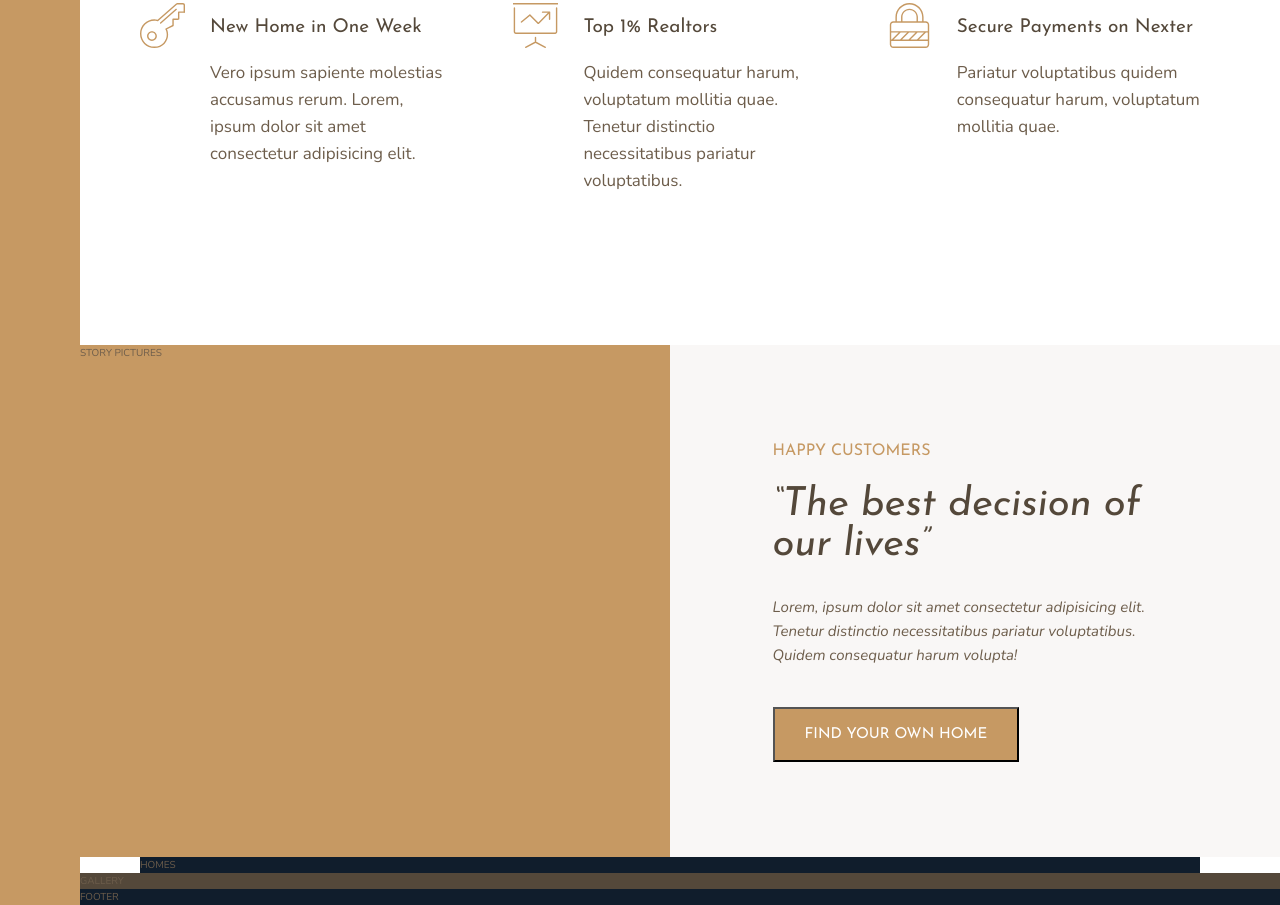
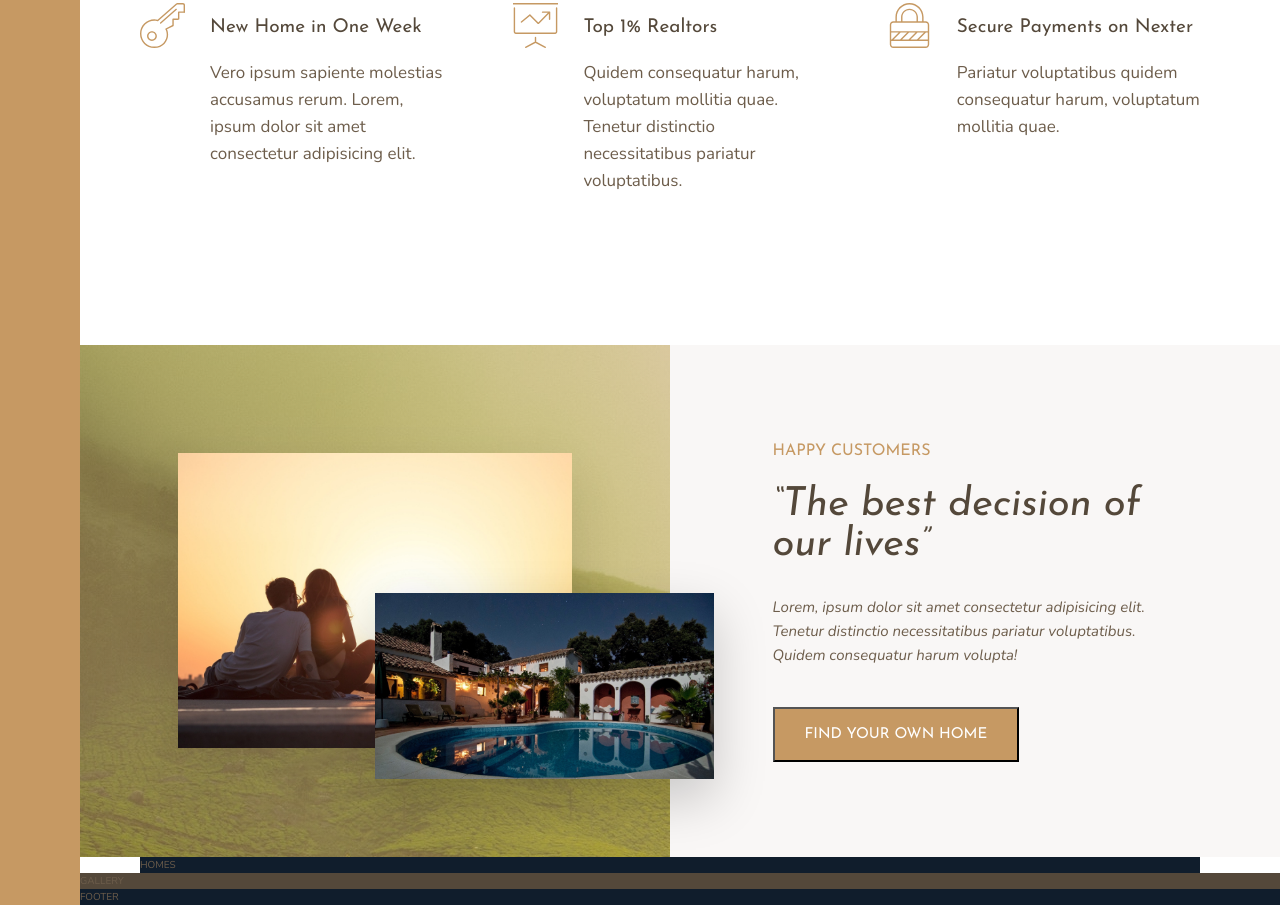
Before and after one commit to mich86/CSS-and-Sass, a website: page Nexter-grid/index.html in a window 1280 px wide. Shown: the part 1018-1923 px from the top of the page. Drawn offline with nearby package versions, Linux system fonts and the light colour scheme.

Commit message:
story section

```diff
--- a/Nexter-grid/index.html
+++ b/Nexter-grid/index.html
@@ -95,7 +95,8 @@
         </div>
 
         <div class="story__pictures">
-            STORY PICTURES
+            <img src="img/story-1.jpeg" alt="Couple with new house" class="story__img--1">
+            <img src="img/story-2.jpeg" alt="New house" class="story__img--2">
         </div>
         <div class="story__content">
             <h3 class="heading-3 mb-sm">Happy Customers</h3>
--- a/Nexter-grid/sass/_story.scss
+++ b/Nexter-grid/sass/_story.scss
@@ -2,6 +2,30 @@
 	&__pictures {
 		background-color: $color-primary;
 		grid-column: full-start / col-end 4;
+		background-image: linear-gradient(
+				rgba($color-primary, 0.5),
+				rgba($color-primary, 0.5)
+			),
+			url(../img/back.jpg);
+
+		display: grid;
+		grid-template-rows: repeat(6, 1fr);
+		grid-template-columns: repeat(6, 1fr);
+		align-items: center;
+	}
+
+	&__img--1 {
+		width: 100%;
+		grid-row: 2 / 6;
+		grid-column: 2 / 6;
+		box-shadow: 0 2rem 5rem rgba(#000, 0.1);
+	}
+	&__img--2 {
+		width: 115%;
+		grid-row: 4 / 6;
+		grid-column: 4 / 7;
+		z-index: 20;
+		box-shadow: 0 2rem 5rem rgba(#000, 0.2);
 	}
 
 	&__content {
```
Also changed, not shown: Nexter-grid/css/style.css. Lines whose indentation alone changed are shown as unchanged.
